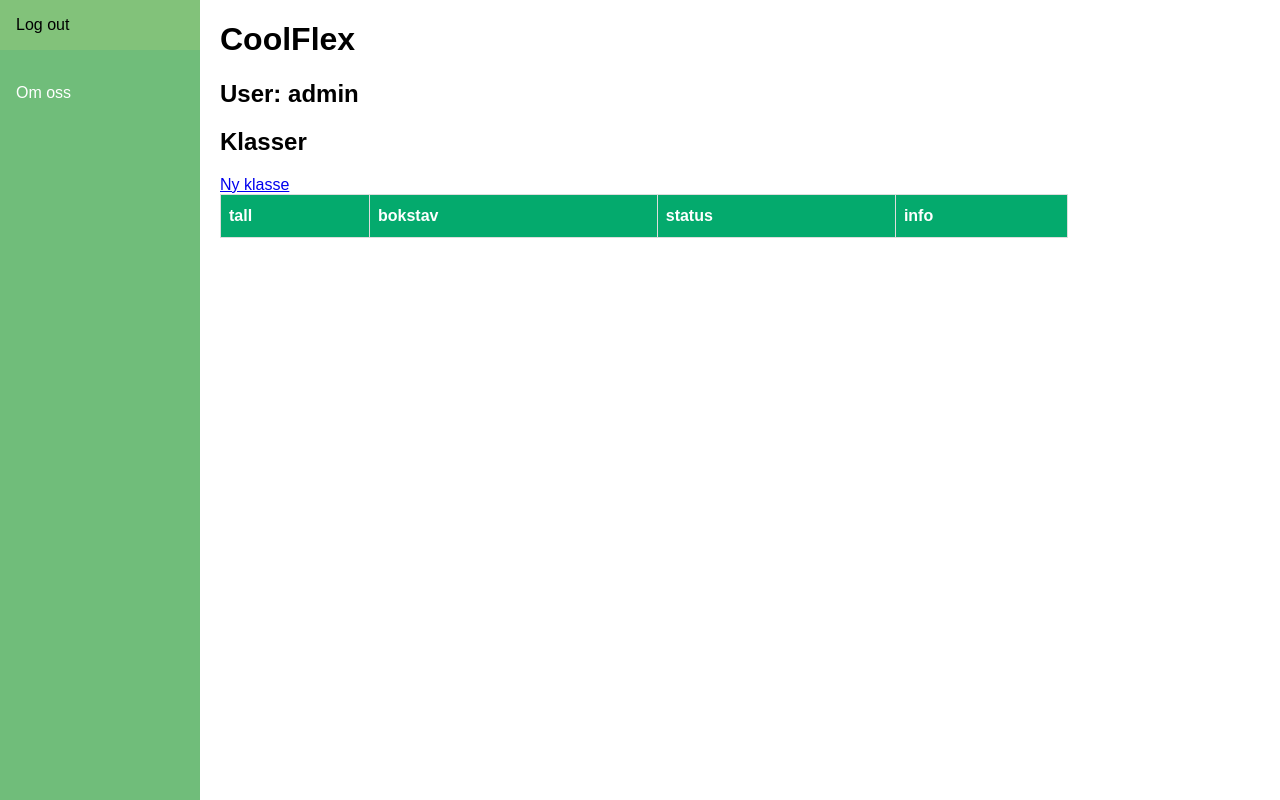
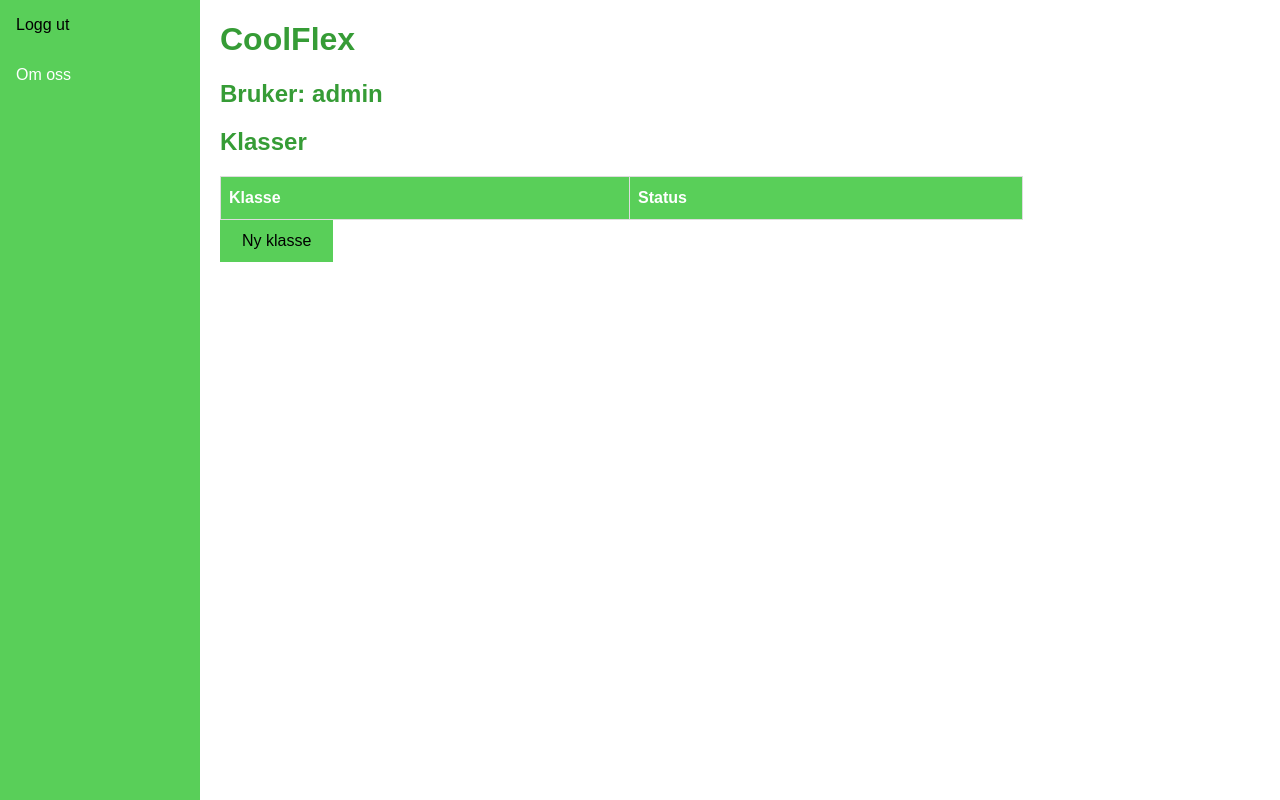
Before and after one commit to sofiefe/elsyspk, a Django app: page /klasse in a window 1280 px wide. Run offline with Django 3.2, Linux system fonts and the light colour scheme; a user stored in the database is signed in; data comes from the database, SQL or seed files in the repository; both versions use the stored data as it was after the commit; lists and menus that the app fills with data are empty.

Commit message:
added styling to site, added info-page

```diff
--- a/coolflex/templates/coolflex/base.html
+++ b/coolflex/templates/coolflex/base.html
@@ -5,6 +5,22 @@
 <meta charset="utf-8">
 <meta name="viewport" content="width=device-width, initial-scale=1">
 <style>
+
+.button a {
+  background-color: rgb(89, 207, 89);
+  color: black;
+  border: 2px solid rgb(89, 207, 89);
+  padding: 10px 20px;
+  text-align: center;
+  text-decoration: none;
+  display: inline-block;
+}
+
+.button a:hover{
+  background-color: rgb(89, 207, 89);
+  color: white;
+}
+
 #coolflex {
   font-family: Arial, Helvetica, sans-serif;
   border-collapse: collapse;
@@ -24,7 +40,7 @@
   padding-top: 12px;
   padding-bottom: 12px;
   text-align: left;
-  background-color: #04AA6D;
+  background-color: rgb(89, 207, 89);
   color: white;
 }
 * {
@@ -36,6 +52,10 @@ body {
   font-family: Arial, Helvetica, sans-serif;
 }
 
+h1, h2, h3, p {
+  color: rgb(54, 156, 54);
+}
+
 /* Style the side navigation */
 .sidenav {
   height: 100%;
@@ -44,7 +64,7 @@ body {
   z-index: 1;
   top: 0;
   left: 0;
-  background-color: rgb(112, 189, 122);
+  background-color: rgb(89, 207, 89);
   overflow-x: hidden;
 }
 
@@ -59,12 +79,13 @@ body {
 
 /* Change color on hover */
 .sidenav a:hover {
-  background-color: rgb(130, 194, 122);
+  background-color: rgb(89, 207, 89);
   color: black;
 }
 
 /* Style the content */
 .content {
+  width: 80%;
   margin-left: 200px;
   padding-left: 20px;
 }
@@ -76,7 +97,7 @@ body {
   {% block sidenav %}
 
   {% endblock %}
-  <a href="#">Om oss</a>
+  <a href="{% url 'info' %}">Om oss</a>
 </div>
 
 <div class="content">
--- a/coolflex/templates/coolflex/cooluser_create.html
+++ b/coolflex/templates/coolflex/cooluser_create.html
@@ -6,5 +6,9 @@
   {{ form.as_p }}
   <input type="submit" value="Submit"/>
 </form>
-<br><a href="{% url 'frontpage' %}">Home</a>
 {% endblock %}
+
+{% block sidenav %}
+<a href="{% url 'frontpage' %}">Hjem</a>
+<a href="{% url 'logout' %}">Logg ut</a>
+{% endblock %}
--- a/coolflex/templates/coolflex/cooluser_delete.html
+++ b/coolflex/templates/coolflex/cooluser_delete.html
@@ -7,5 +7,9 @@
   <p>Are you sure you want to delete "{{ cooluser }}"?</p>
   <input type="submit" value="Confirm" />
 </form>
-<br><a href="{% url 'frontpage' %}">Home</a>
 {% endblock %}
+
+{% block sidenav %}
+<a href="{% url 'frontpage' %}">Hjem</a>
+<a href="{% url 'logout' %}">Logg ut</a>
+{% endblock %}
--- a/coolflex/templates/coolflex/cooluser_update.html
+++ b/coolflex/templates/coolflex/cooluser_update.html
@@ -6,5 +6,9 @@
   {{ form }}
   <input type="submit" value="Update"/>
 </form>
-<br><a href="{% url 'frontpage' %}">Home</a>
 {% endblock %}
+
+{% block sidenav %}
+<a href="{% url 'frontpage' %}">Hjem</a>
+<a href="{% url 'logout' %}">Logg ut</a>
+{% endblock %}
--- a/coolflex/templates/coolflex/frontpage.html
+++ b/coolflex/templates/coolflex/frontpage.html
@@ -2,35 +2,34 @@
 {% load static %}
 
 {% block content %}
-<h2>User: {{ name }}</h2>
+<h2>Bruker: {{ name }}</h2>
 <h2>Klasser</h2>
-<a href="{% url 'createklasse' %}">Ny klasse</a> <br>
+
 <table id="coolflex">
     <thead>
       <tr>
-        <th>tall</th>
-        <th>bokstav</th>
-        <th>status</th>
-        <th>info</th>
+        <th>Klasse</th>
+        <th>Status</th>
       </tr>
     </thead>
     <tbody>
         {% for klasse in klasse_list %}
         <tr>
-          <td> {{ klasse.grade }} </td>
-          <td> {{ klasse.letter }} </td>
+          <td> {{ klasse.grade }}{{ klasse.letter }} </td>
           <td> {{ klasse.sum }}/{{ klasse.total }}</td>
-          <td> <a class="button" href="{% url 'klasse' klasse.id %}">info</a> </td>
-          <td> <a class="button" href="{% url 'updateklasse' klasse.id %}">oppdater</a> </td>
-          <td> <a class="button" href="{% url 'deleteklasse' klasse.id %}">slett</a> </td>
+          <td><div class="button"><a href="{% url 'klasse' klasse.id %}">Info</a> </div></td>
+          <td><div class="button"><a href="{% url 'updateklasse' klasse.id %}">Oppdater</a></div></td>
+          <td><div class="button"><a href="{% url 'deleteklasse' klasse.id %}">Slett</a></div></td>
+
         </tr>
       {% endfor %}
     </tbody>
     </table>
 
+    <div class="button"><a href="{% url 'createklasse' %}">Ny klasse</a> <br></div>
 
 {% endblock %}
 
 {% block sidenav %}
-<a href="{% url 'logout' %}">Log out</a> <br>
+<a href="{% url 'logout' %}">Logg ut</a>
 {% endblock %}
--- a/coolflex/templates/coolflex/klasse_create.html
+++ b/coolflex/templates/coolflex/klasse_create.html
@@ -6,5 +6,9 @@
   {{ form.as_p }}
   <input type="submit" value="Submit"/>
 </form>
-<br><a href="{% url 'frontpage' %}">Home</a>
 {% endblock %}
+
+{% block sidenav %}
+<a href="{% url 'frontpage' %}">Hjem</a>
+<a href="{% url 'logout' %}">Logg ut</a>
+{% endblock %}
--- a/coolflex/templates/coolflex/klasse_delete.html
+++ b/coolflex/templates/coolflex/klasse_delete.html
@@ -7,5 +7,9 @@
   <p>Are you sure you want to delete "{{ klasse.navn }}"?</p>
   <input type="submit" value="Confirm" />
 </form>
-<br><a href="{% url 'frontpage' %}">Home</a>
 {% endblock %}
+
+{% block sidenav %}
+<a href="{% url 'frontpage' %}">Hjem</a>
+<a href="{% url 'logout' %}">Logg ut</a>
+{% endblock %}
--- a/coolflex/templates/coolflex/klasse_update.html
+++ b/coolflex/templates/coolflex/klasse_update.html
@@ -6,5 +6,9 @@
   {{ form }}
   <input type="submit" value="Update"/>
 </form>
-<br><a href="{% url 'frontpage' %}">Home</a>
 {% endblock %}
+
+{% block sidenav %}
+<a href="{% url 'frontpage' %}">Hjem</a>
+<a href="{% url 'logout' %}">Logg ut</a>
+{% endblock %}
--- a/coolflex/templates/coolflex/login.html
+++ b/coolflex/templates/coolflex/login.html
@@ -6,13 +6,13 @@
 
 <!--Login-->
 <div class="container py-5">
-  <h1>Login</h1>
+  <h1>Logg inn</h1>
   <form method="POST">
     {% csrf_token %}
     {{ login_form|crispy }}
     <button class="btn btn-primary" type="submit">Login</button>
   </form>
-  <p class="text-center">Don't have an account? <a href="{% url 'register' %}">Create an account</a>.</p>
+  <p class="text-center">Har du ikke en konto? <div class="button"><a href="{% url 'register' %}">Registrer deg</a></div></p>
 </div>
 
 {% endblock %}
--- a/coolflex/urls.py
+++ b/coolflex/urls.py
@@ -5,6 +5,7 @@ from django.conf import settings
 
 urlpatterns = [
   path("", views.home, name="home"),
+  path("info", views.info, name="info"),
   path("klasse", views.frontpage, name="frontpage"),
   path("create", views.CreateKlasse.as_view(), name="createklasse"),
   path("klasse/<pk>", views.klasse, name="klasse"),
--- a/coolflex/views.py
+++ b/coolflex/views.py
@@ -182,6 +182,9 @@ def login_request(request):
 	return render(request=request, template_name="coolflex/login.html", context={"login_form":form})
 
 
+def info(request):
+    return render(request, "coolflex/info.html")
+
 #Overview of klasser connected to user, acts as frontpage
 @login_required
 def frontpage(request):
@@ -216,7 +219,7 @@ def klasse(request, pk):
 @login_required
 def coolUser(request, pk):
 	cooluser = CoolUser.objects.get(id=pk)
-	context = {'cooluser':cooluser}
+	context = {'user':cooluser}
 	return render(request, "coolflex/cooluser.html", context)
 
 
--- a/elsyspk/urls.py
+++ b/elsyspk/urls.py
@@ -7,8 +7,8 @@ Function views
     1. Add an import:  from my_app import views
     2. Add a URL to urlpatterns:  path('', views.home, name='home')
 Class-based views
-    1. Add an import:  from other_app.views import Home
-    2. Add a URL to urlpatterns:  path('', Home.as_view(), name='home')
+    1. Add an import:  from other_app.views import Hjem
+    2. Add a URL to urlpatterns:  path('', Hjem.as_view(), name='home')
 Including another URLconf
     1. Import the include() function: from django.urls import include, path
     2. Add a URL to urlpatterns:  path('blog/', include('blog.urls'))
```
Also changed, not shown: coolflex/templates/coolflex/cooluser.html (+20 -15 lines), coolflex/templates/coolflex/home.html (+6 -4 lines), coolflex/templates/coolflex/info.html (added, +45 -0 lines), coolflex/templates/coolflex/klasse.html (+11 -14 lines), db.sqlite3.
